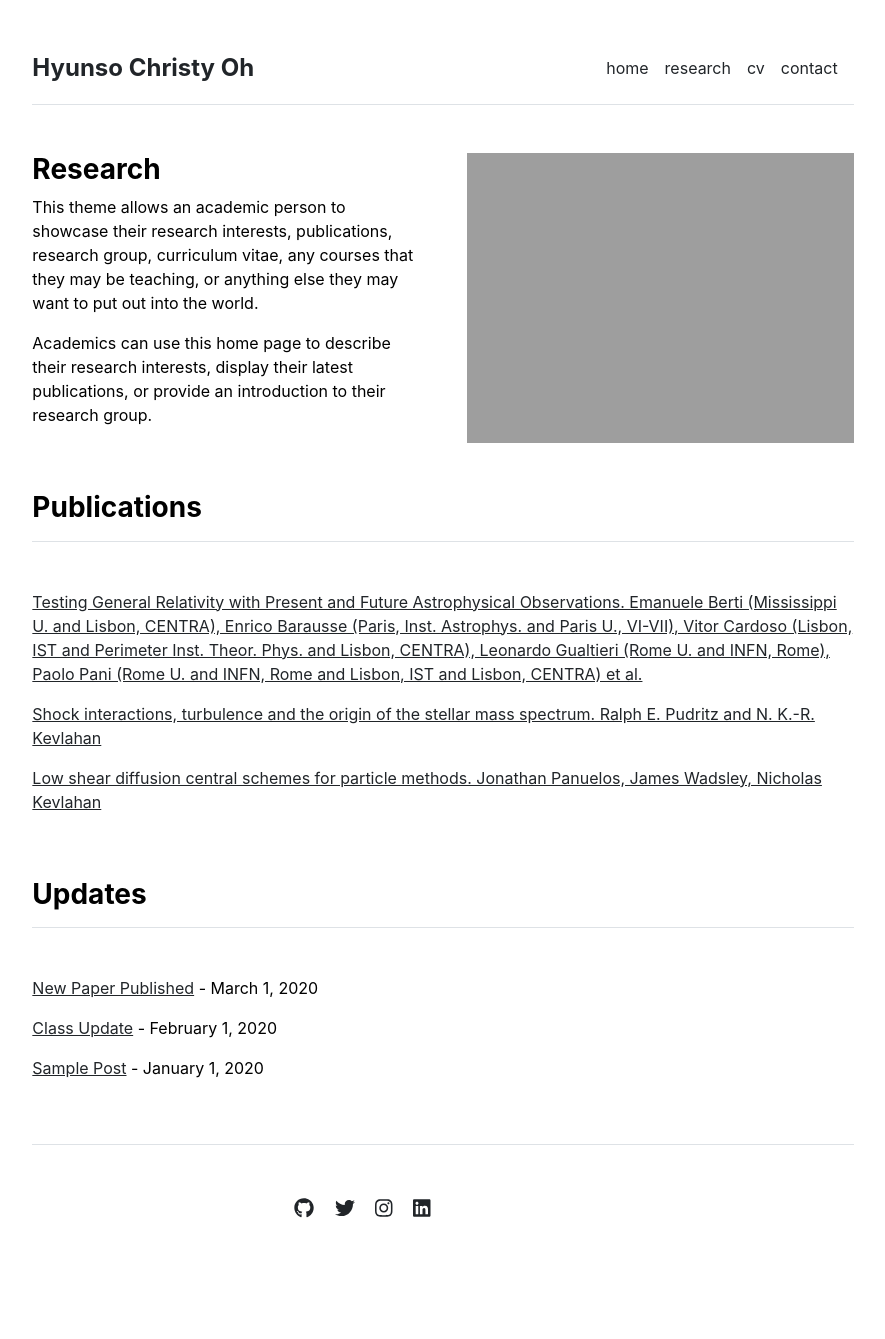
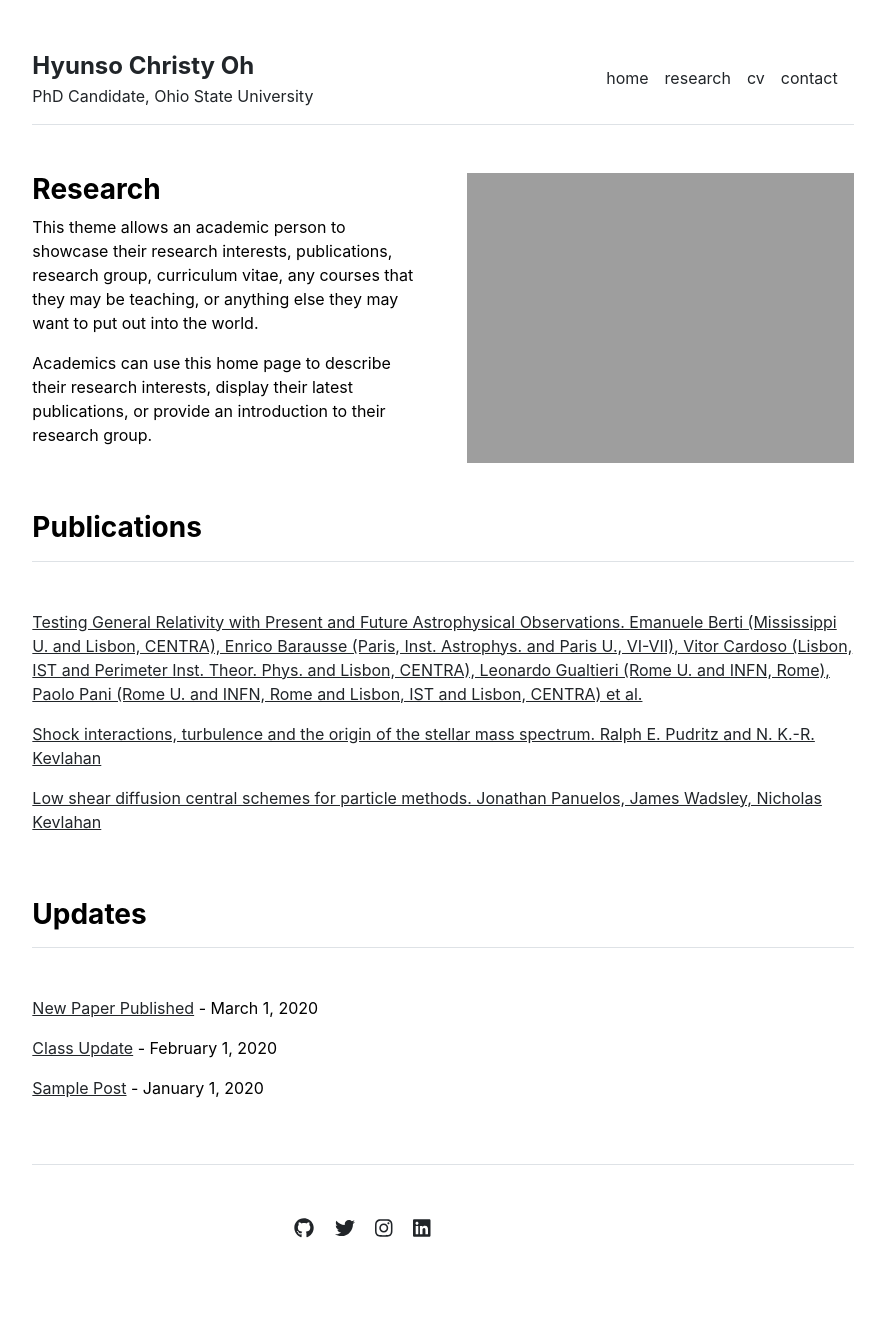
Before and after one commit to hyunso-christy-oh/hyunso-christy-oh.github.io, a Jekyll site: the page built from index.md, in a window 1280 px wide. Shown: the whole page, without its empty margins (197-1082 px from the left). Built offline with Jekyll 4.4.1, drawn with Linux system fonts in a browser that asks for light colours.

Commit message:
Update _config.yml

```diff
--- a/_config.yml
+++ b/_config.yml
@@ -1,4 +1,4 @@
 url: "" # the base hostname & protocol for your site, e.g. http://example.com
 baseurl: "" # the subpath of your site, e.g. /blog
 title: "Hyunso Christy Oh" # the name of your site, e.g. ACME Corp.
-description: ""
+description: "PhD Candidate, Ohio State University"
```
